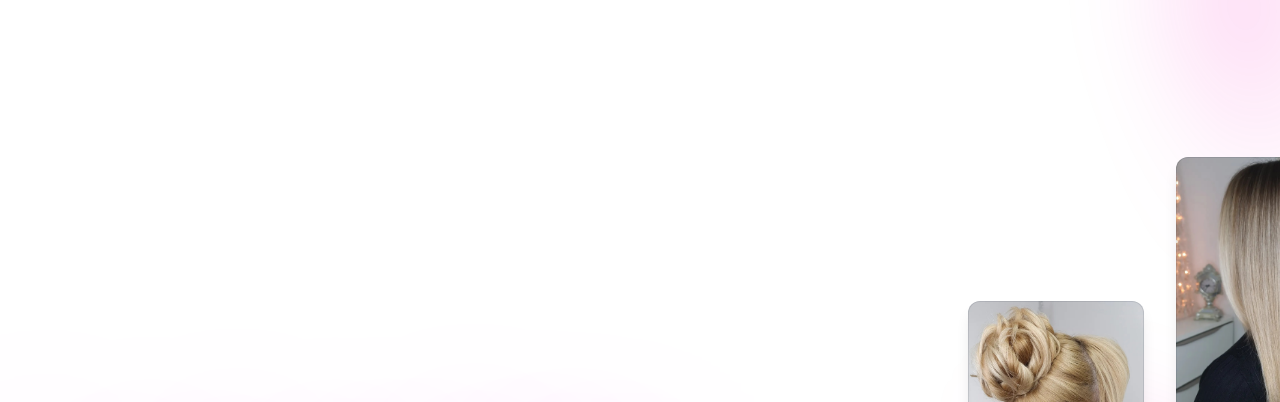
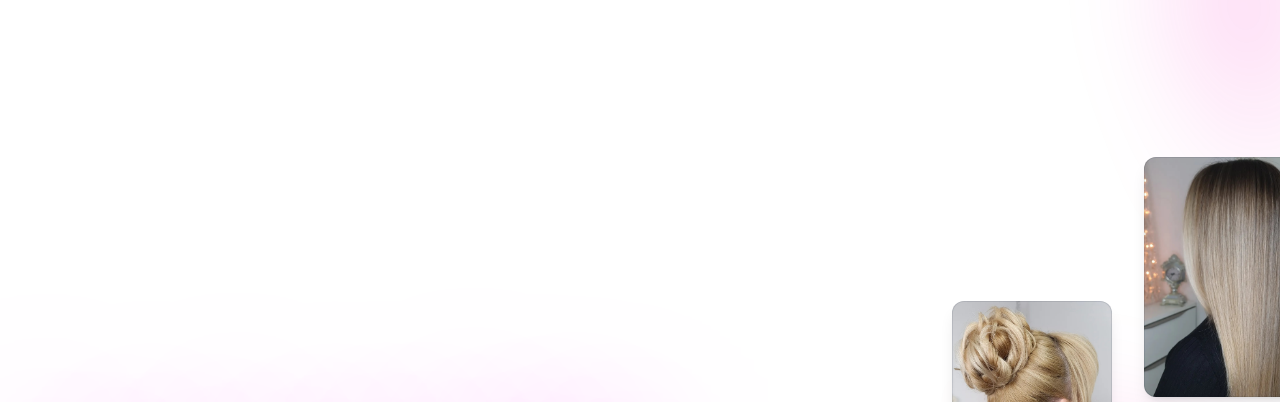
Before and after one commit to Luksuz/friz-salon-pozgaj, a website: page index.html in a window 1280 px wide. Shown: the part 83-485 px from the top of the page. Drawn offline with nearby package versions, Linux system fonts and the light colour scheme.

Commit message:
card width

```diff
--- a/index.html
+++ b/index.html
@@ -137,7 +137,7 @@
                             <a
                                 href="#contact"
                                 class="mobile-menu-link block rounded-lg px-8 py-4 text-2xl font-semibold leading-10 text-gray-900 hover:bg-gray-50"
-                                >Kontak</a
+                                >Kontakt</a
                             >
                             <a
                                 href="#location"
@@ -222,7 +222,7 @@
                                         ></div>
                                     </div>
                                 </div>
-                                <div class="mr-auto w-44 flex-none space-y-8 sm:mr-0 sm:pt-52 lg:pt-36">
+                                <div class="mr-auto w-44 sm:w-40 flex-none space-y-8 sm:mr-0 sm:pt-52 lg:pt-36">
                                     <div class="relative">
                                         <img
                                             src="/img/frizura3.jpeg"
@@ -244,7 +244,7 @@
                                         ></div>
                                     </div>
                                 </div>
-                                <div class="w-44 flex-none space-y-8 pt-32 sm:pt-0">
+                                <div class="w-44 sm:w-40 flex-none space-y-8 pt-32 sm:pt-0">
                                     <div class="relative">
                                         <img
                                             src="/img/frizura2.jpeg"
```
Also changed, not shown: styles.css.
